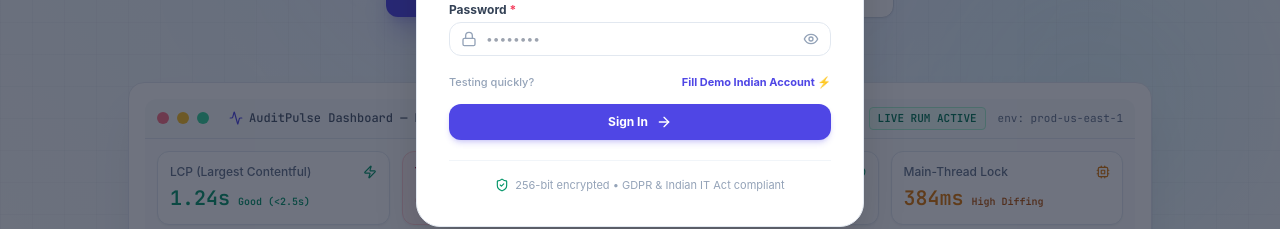
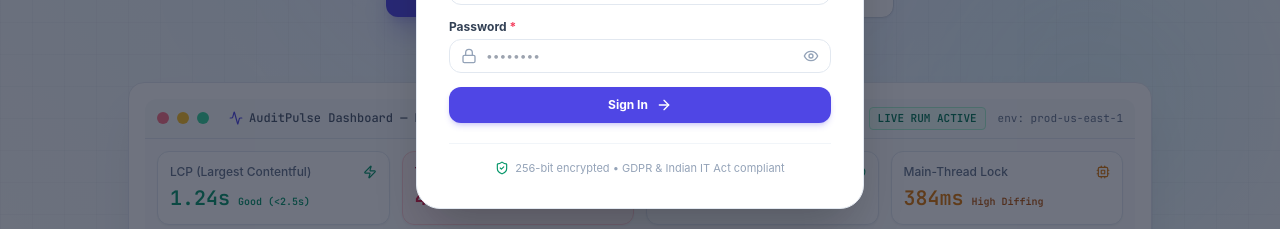
Before and after one commit to bkshaw1994/AuditPulse, a React (Vite) app in the folder frontend/: page / in a window 1280 px wide. Both pictures are taken after a click on the button "Sign In". Shown: the part 491-720 px from the top of the page. Built offline with nearby package versions, Linux system fonts and the light colour scheme; no server answers.

Commit message:
fix(auth): remove fill demo indian account option from AuthModal

```diff
--- a/frontend/src/components/AuthModal.jsx
+++ b/frontend/src/components/AuthModal.jsx
@@ -105,23 +105,6 @@
     } finally {
       setIsLoading(false);
     }
-  };
-
-  const handleQuickDemoFill = (type = 'india') => {
-    if (type === 'india') {
-      setName('Rohit Sharma');
-      setEmail('rohit@techstartup.in');
-      setPassword('propass123');
-      setCompany('PulseTech Labs India');
-      setGstin('29AABCU9603R1ZM');
-    } else {
-      setName('Alex Developer');
-      setEmail('developer@auditpulse.io');
-      setPassword('password123');
-      setCompany('PulseCart Inc.');
-      setGstin('');
-    }
-    setError('');
   };
 
   const isProIntent = intent === 'pro';
@@ -364,18 +347,6 @@
             </>
           )}
 
-          {/* Quick Demo Pre-Fill Action */}
-          <div className="pt-1 flex items-center justify-between text-[11px]">
-            <span className="text-slate-400 font-medium">Testing quickly?</span>
-            <button
-              type="button"
-              onClick={() => handleQuickDemoFill('india')}
-              className="text-indigo-600 hover:text-indigo-800 font-bold hover:underline"
-            >
-              Fill Demo Indian Account ⚡
-            </button>
-          </div>
-
           {/* Submit Button */}
           <button
             type="submit"
```
